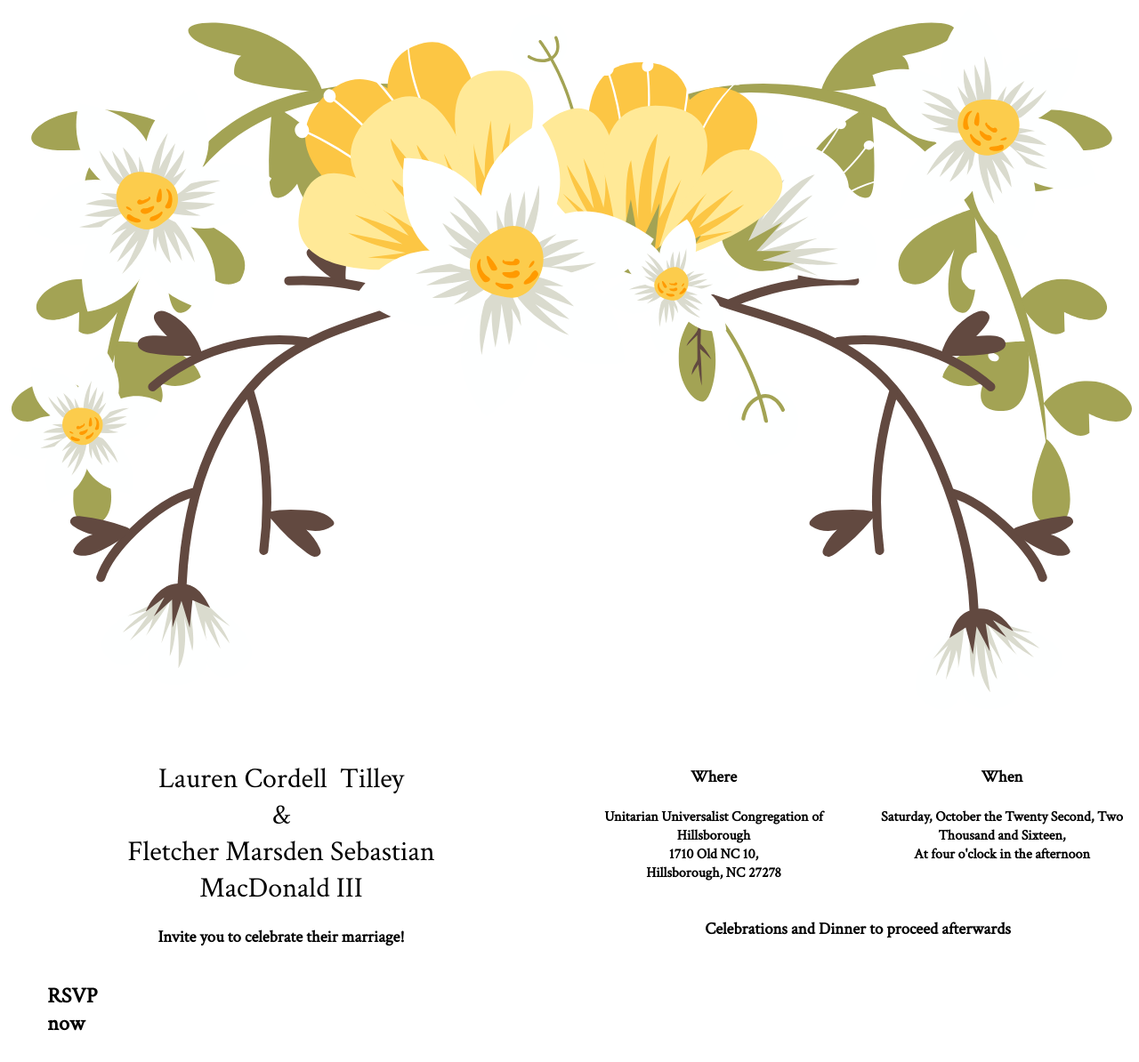
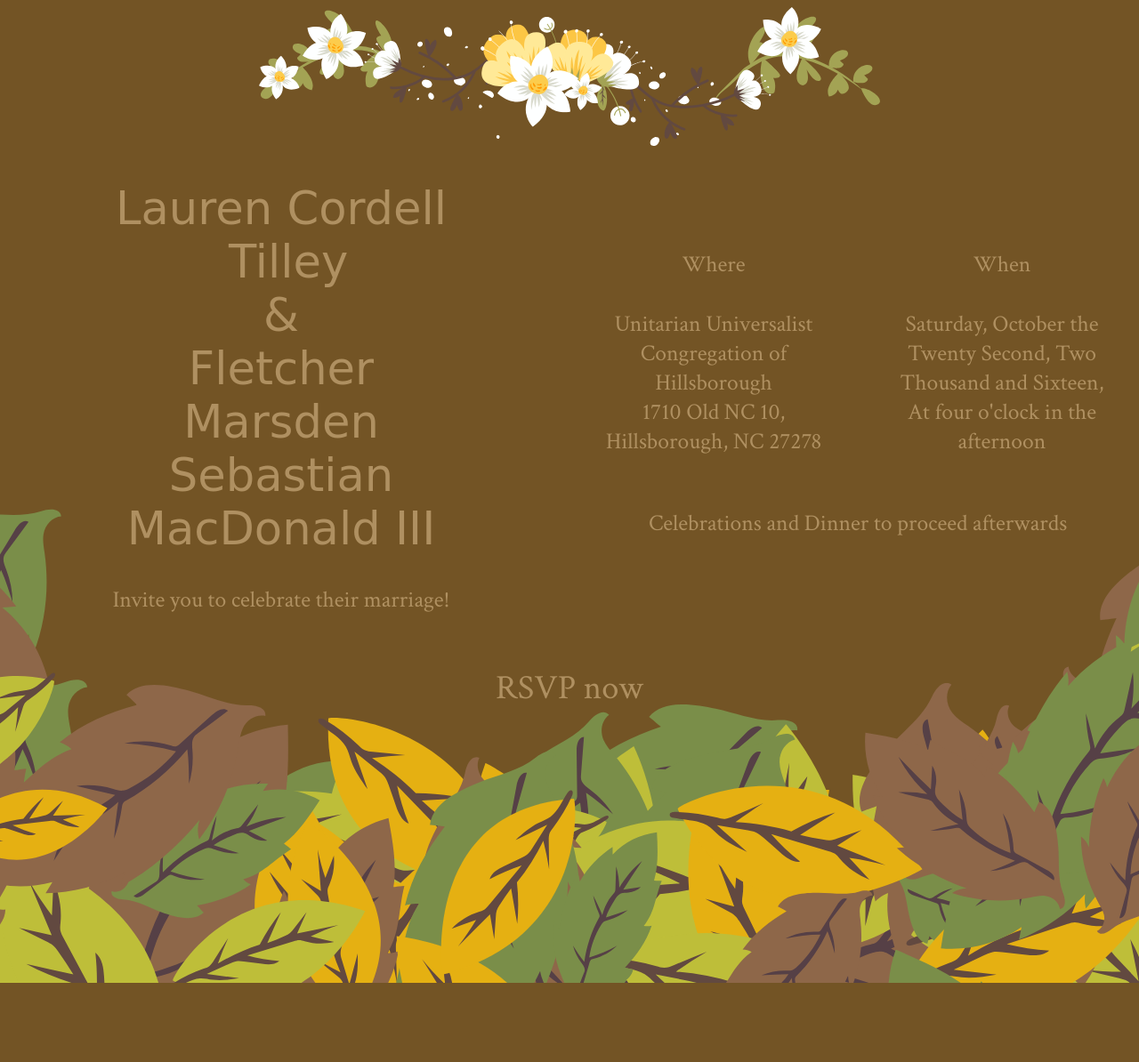
Before and after one commit to Optissimum/flask-wedding-evite, a Flask app: page / in a window 1280 px wide. Shown: the whole page at 89% size. After the commit the page ends 1105 px from the top, so only its background shows below. Run offline with Flask 2, Linux system fonts and the light colour scheme; data that the repository does not hold is empty; parts of the project's set-up code (start-up, migrations or seed data) failed here and were passed over; some web fonts are replaced.

Commit message:
Add color scheme handling views, and templatable CSS to templates

```diff
--- a/app/templates/evite.html
+++ b/app/templates/evite.html
@@ -7,9 +7,36 @@
         <link href="https://fonts.googleapis.com/css?family=Aguafina+Script|Crimson+Text" rel="stylesheet">
         <meta name="viewport" content="width=device-width, initial-scale=1.0">
         <script src="{{ url_for('static', filename='javascript/jquery-3.1.0.js') }}" charset="utf-8"></script>
+        <link rel="stylesheet" href="{{ url_for('static', filename='styles/flexboxgrid.css') }}"/>
         <link rel="stylesheet" href="{{ url_for('static', filename='styles/master.css') }}"/>
-        <link rel="stylesheet" href="{{ url_for('static', filename='styles/flexboxgrid.css') }}"/>
-        {% block style %}{% endblock %}
+        <link rel="stylesheet" href="{{ url_for('static', filename='styles/rsvp.css') }}"/>
+        <style media="screen">
+            body {
+                background-color: {{colors['pallette'][0]}};
+                color: {{colors['compliments'][0]}};
+            }
+
+            nav {
+                background-color: {{colors['pallette'][1]}};
+            }
+
+            nav a {
+                color: {{colors['compliments'][1]}};
+            }
+
+            li .active {
+                background-color: {{colors['pallette'][1]}};
+            }
+
+            .btn {
+                border-color: {{colors['pallette'][2]}};
+            }
+
+            .btn:hover {
+                border-color: {{colors['pallette'][2]}};
+                background-color: {{colors['compliments'][2]}};
+            }
+        </style>
     </head>
 
     <body>
--- a/app/views.py
+++ b/app/views.py
@@ -5,7 +5,8 @@ from flask import (
     url_for, flash, request)
 from contextlib import contextmanager
 
-colors = model.Settings.query.first()
+color_scheme = model.Settings.query.first()
+
 
 @contextmanager
 def database_session():
@@ -21,40 +22,69 @@ def database_session():
     finally:
         session.close()
 
+
 @app.route('/',
            methods=['GET', 'POST'])
 def rsvp():
     with database_session() as session:
         form = model.UserForm(request.form)
-        if request.method == 'POST':
-            form.validate_on_submit()
+        if request.method == 'POST' and form.validate_on_submit():
             guest = model.Guest(form.name.data,
-            form.email.data,
-            form.plusone.data,
-            form.address.data,
-            form.limitations.data,
-            form.rsvp.data)
+                                form.email.data,
+                                form.plusone.data,
+                                form.address.data,
+                                form.limitations.data,
+                                form.rsvp.data)
             session.add(guest)
-        return render_template('evite.html', form=form)
+        return render_template('evite.html', form=form, colors=scheme_creator())
+
 
 @app.route('/guests/',
            methods=['GET', 'POST'])
 def guest_list():
     with database_session() as session:
         guests = model.Guest.query.all()
-        return render_template('guestlist.html', guests=guests)
+        return render_template('guestlist.html', guests=guests, colors=scheme_creator())
+
 
 @app.route('/settings/',
            methods=['GET', 'POST'])
 def settings():
     options = model.SettingsForm(request.form)
-    if request.method == "POST":
-        form.validate_on_submit()
+    print scheme_creator()
+    if request.method == "POST" and form.validate_on_submit():
         setting = model.Settings(
-        form.partners.data,
-        form.colorMain.data,
-        form.colorAccent1.data,
-        form.colorAccent2.data,
-        form.colorAccent3.data,
-        form.colorAccent4.data)
-    return render_template('settings.html', options=options)
+            form.partners.data,
+            form.colorMain.data,
+            form.colorAccent1.data,
+            form.colorAccent2.data,
+            form.colorAccent3.data,
+            form.colorAccent4.data)
+        session.add(setting)
+    return render_template('settings.html', options=options, colors=scheme_creator())
+
+
+def scheme_creator():
+    settings = model.Settings.query.order_by(
+        model.Settings.id.desc()).first()
+    if (settings):
+        pallette = [settings.color_main,
+                    settings.color_acc1,
+                    settings.color_acc2,
+                    settings.color_acc3,
+                    settings.color_acc4]
+    else:
+        pallette = ['#735425',
+                    '#53380F',
+                    '#BD8A3D',
+                    '#B59565',
+                    '#321E01']
+    compliments = [color_match_gen(x) for x in pallette]
+    return {'pallette':pallette, 'compliments':compliments}
+
+
+def color_match_gen(color):
+    rgb_list = [color[x:x + 2] for x in [1, 3, 5]]
+    new_rgb = [int(color, 16) + 60 for color in rgb_list]
+    new_rgb = [min([255, max([0, i])]) for i in new_rgb]
+    return "#" + "".join([hex(i)[2:] for i in new_rgb])
```
Also changed, not shown: app/templates/guestlist.html (+22 -6 lines), app/templates/index.html (+30 -1 lines), app/templates/settings.html (added, +14 -0 lines).
